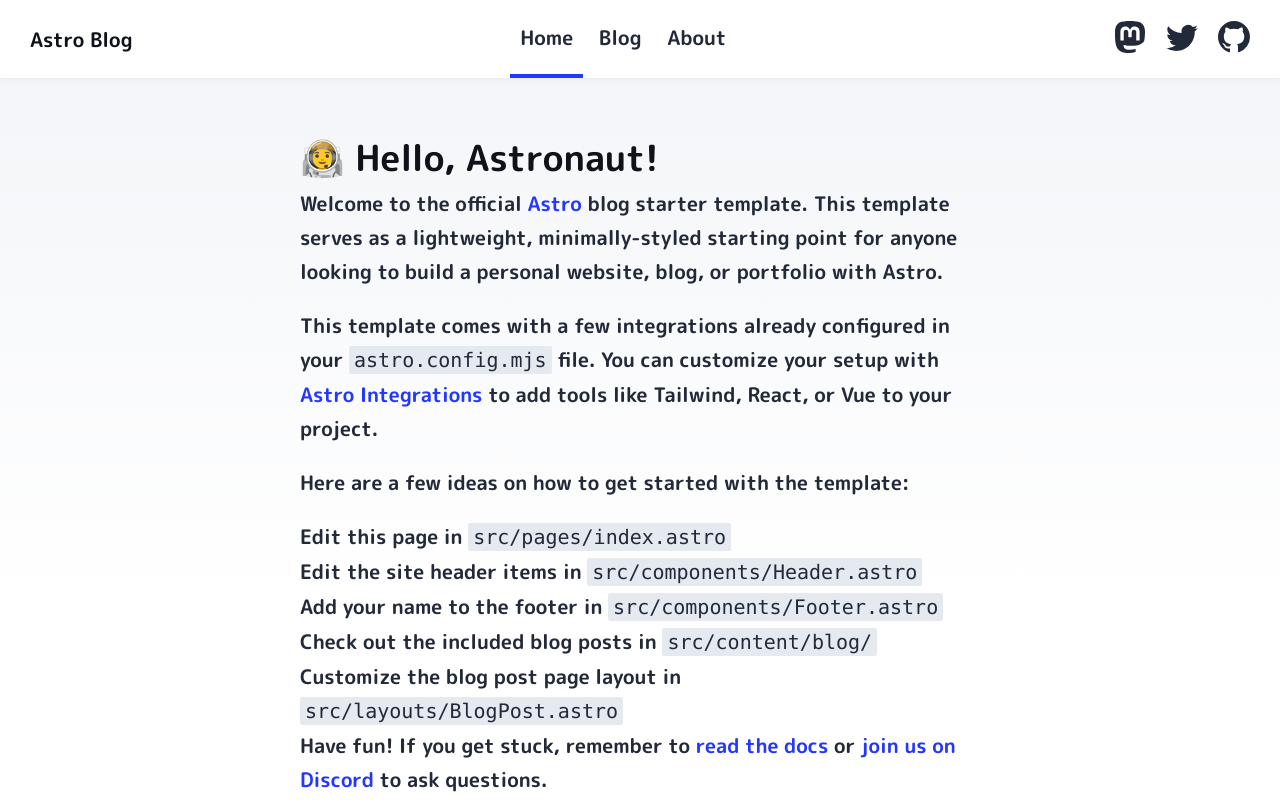
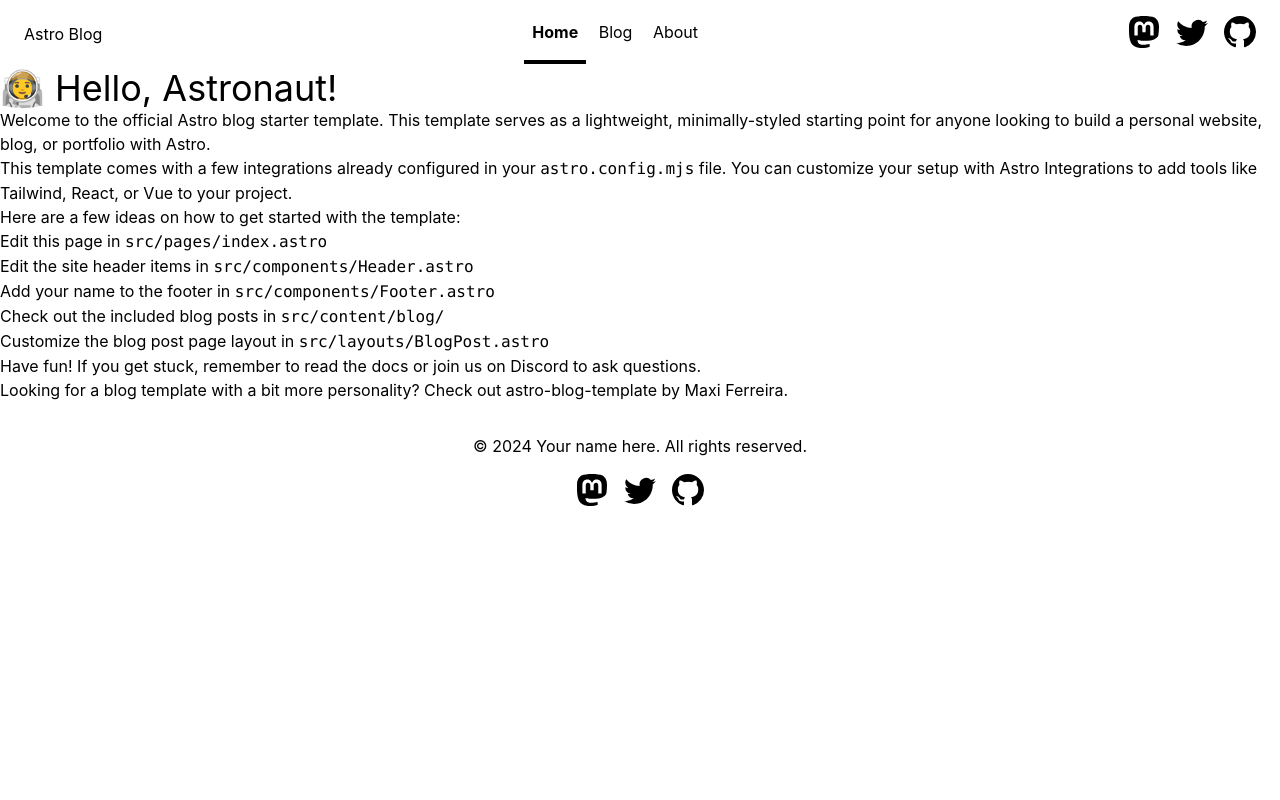
Before and after one commit to HumanEntity/HumanEntity.github.io, an Astro site: page / in a window 1280 px wide. Shown: the top 800 px of the page. Built offline with nearby package versions, Linux system fonts and the light colour scheme; Astro itself is replaced by a stand-in of ours.

Commit message:
feat(styles): Custom style

```diff
--- a/src/styles/global.css
+++ b/src/styles/global.css
@@ -5,151 +5,10 @@
  */
 @import url('https://fonts.googleapis.com/css2?family=M+PLUS+Rounded+1c:wght@700&display=swap');
 
-:root {
-	--accent: #2337ff;
-	--accent-dark: #000d8a;
-	--black: 15, 18, 25;
-	--gray: 96, 115, 159;
-	--gray-light: 229, 233, 240;
-	--gray-dark: 34, 41, 57;
-	--gray-gradient: rgba(var(--gray-light), 50%), #fff;
-	--box-shadow: 0 2px 6px rgba(var(--gray), 25%), 0 8px 24px rgba(var(--gray), 33%),
-		0 16px 32px rgba(var(--gray), 33%);
+body {
+	font-family: -apple-system, BlinkMacSystemFont, 'Segoe UI', Helvetica, Arial,
+    sans-serif, 'Apple Color Emoji', 'Segoe UI Emoji', 'Segoe UI Symbol';
+	-webkit-font-smoothing: antialiased;
+	text-rendering: optimizeLegibility;
+	overflow-wrap: break-word;
 }
-@font-face {
-	font-family: 'Atkinson';
-	src: url('/fonts/atkinson-regular.woff') format('woff');
-	font-weight: 400;
-	font-style: normal;
-	font-display: swap;
-}
-@font-face {
-	font-family: 'Atkinson';
-	src: url('/fonts/atkinson-bold.woff') format('woff');
-	font-weight: 700;
-	font-style: normal;
-	font-display: swap;
-}
-body {
-	font-family: 'M PLUS Rounded 1c', sans-serif;
-	margin: 0;
-	padding: 0;
-	text-align: left;
-	background: linear-gradient(var(--gray-gradient)) no-repeat;
-	background-size: 100% 600px;
-	word-wrap: break-word;
-	overflow-wrap: break-word;
-	color: rgb(var(--gray-dark));
-	font-size: 20px;
-	line-height: 1.7;
-}
-main {
-	width: 720px;
-	max-width: calc(100% - 2em);
-	margin: auto;
-	padding: 3em 1em;
-}
-h1,
-h2,
-h3,
-h4,
-h5,
-h6 {
-	margin: 0 0 0.5rem 0;
-	color: rgb(var(--black));
-	line-height: 1.2;
-}
-h1 {
-	font-size: 3.052em;
-}
-h2 {
-	font-size: 2.441em;
-}
-h3 {
-	font-size: 1.953em;
-}
-h4 {
-	font-size: 1.563em;
-}
-h5 {
-	font-size: 1.25em;
-}
-strong,
-b {
-	font-weight: 700;
-}
-a {
-	color: var(--accent);
-}
-a:hover {
-	color: var(--accent);
-}
-p {
-	margin-bottom: 1em;
-}
-.prose p {
-	margin-bottom: 2em;
-}
-textarea {
-	width: 100%;
-	font-size: 16px;
-}
-input {
-	font-size: 16px;
-}
-table {
-	width: 100%;
-}
-img {
-	max-width: 100%;
-	height: auto;
-	border-radius: 8px;
-}
-code {
-	padding: 2px 5px;
-	background-color: rgb(var(--gray-light));
-	border-radius: 2px;
-}
-pre {
-	padding: 1.5em;
-	border-radius: 8px;
-}
-pre > code {
-	all: unset;
-}
-blockquote {
-	border-left: 4px solid var(--accent);
-	padding: 0 0 0 20px;
-	margin: 0px;
-	font-size: 1.333em;
-}
-hr {
-	border: none;
-	border-top: 1px solid rgb(var(--gray-light));
-}
-@media (max-width: 720px) {
-	body {
-		font-size: 18px;
-	}
-	main {
-		padding: 1em;
-	}
-}
-
-.sr-only {
-	border: 0;
-	padding: 0;
-	margin: 0;
-	position: absolute !important;
-	height: 1px;
-	width: 1px;
-	overflow: hidden;
-	/* IE6, IE7 - a 0 height clip, off to the bottom right of the visible 1px box */
-	clip: rect(1px 1px 1px 1px);
-	/* maybe deprecated but we need to support legacy browsers */
-	clip: rect(1px, 1px, 1px, 1px);
-	/* modern browsers, clip-path works inwards from each corner */
-	clip-path: inset(50%);
-	/* added line to stop words getting smushed together (as they go onto separate lines and some screen readers do not understand line feeds as a space */
-	white-space: nowrap;
-}
```
